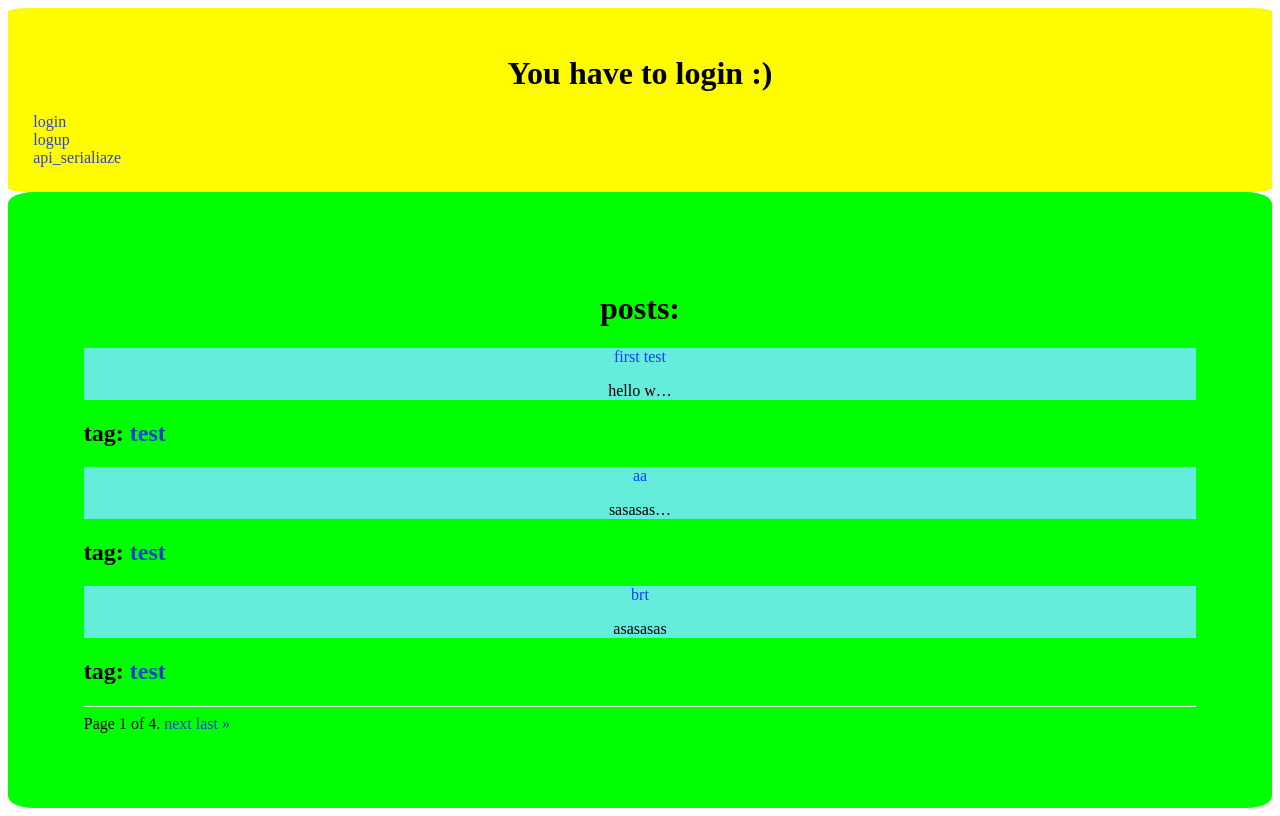
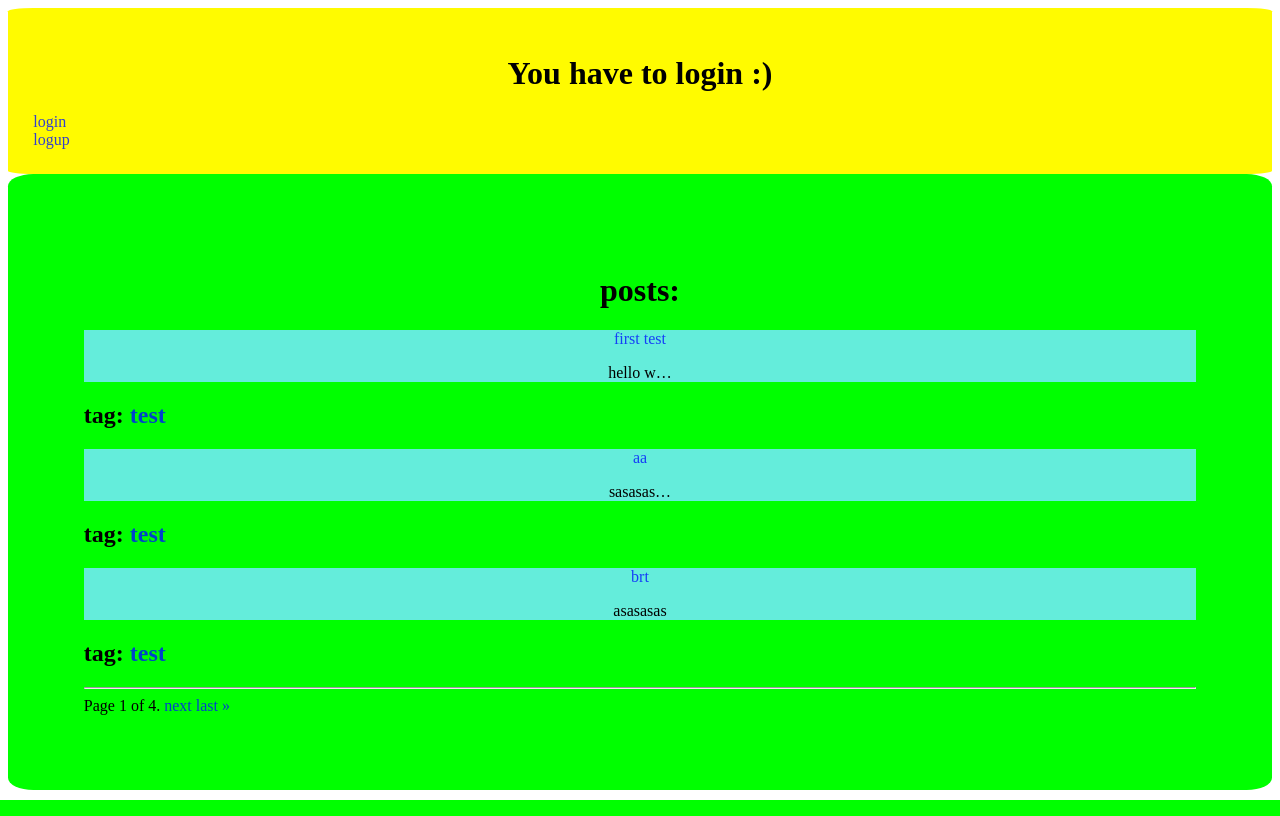
Before and after one commit to amirmmd9/mysite, a Django app: page / in a window 1280 px wide. Run offline with Django 5.2, Linux system fonts and the light colour scheme; data comes from the database, SQL or seed files in the repository; both versions use the stored data as it was after the commit; parts of the project's set-up code (start-up, migrations or seed data) failed here and were passed over.

Commit message:
commit my file

```diff
--- a/Social_Media/point_gap/templates/index.html
+++ b/Social_Media/point_gap/templates/index.html
@@ -18,7 +18,7 @@
         <a href="{%url 'logup'%}">logup</a>
         {%endif%}
         <br>
-        <a href="{%url 'ser'%}" target="_blank">api_serialiaze</a>
+        <!-- <a href="#" target="_blank">api_serialiaze</a> -->
     </header>
     <div class="b">
         <h1 class="lk">posts:</h1>
--- a/Social_Media/point_gap/urls.py
+++ b/Social_Media/point_gap/urls.py
@@ -1,11 +1,13 @@
-from django.urls import path
+from django.urls import path,include
 from . import views
+from rest_framework.routers import DefaultRouter
+
+router = DefaultRouter()
+router.register('',views.Api_view)
 
 urlpatterns = [
     path('',views.index,name='index'),
     path("<int:id>/<str:title>/", views.post_detail, name="post_detail"),
-    path('serialiaze/',views.serialiaze_m,name = 'ser'),
-    path('cbv/',views.Api_dl.as_view()),
     path('logup_page/',views.logup_m,name='logup'),
     path('login_page/',views.login_a,name='login_page'),
     path('logout/',views.logout_a,name='logout'),
@@ -13,4 +15,5 @@
     path('<str:tag_slug>/',views.index,name = "index_tag"),
     path('point_gap/profile/',views.profile,name='prof'),
     path('point_gap/addpost/',views.addpost,name='addpost'),
+    path('point_gap/viewsets/',include(router.urls)),
 ]
--- a/Social_Media/point_gap/views.py
+++ b/Social_Media/point_gap/views.py
@@ -6,14 +6,14 @@
 from django.shortcuts import redirect, render,get_object_or_404
 from . import serialiazers
 from rest_framework.response import Response
-from rest_framework import status
+from rest_framework import status,viewsets
 from django.contrib.auth import login,logout,authenticate
 from django.contrib.auth.models import User
 from . import forms
 from django.contrib.auth.decorators import login_required
 from taggit.models import Tag
 from django.core.paginator import Paginator
-from rest_framework.views import APIView
+
 
 def index(request,tag_slug=None):
     if tag_slug:
@@ -39,11 +39,9 @@
     }
     return render(request,'detail.html',query)
 #serialiaze
-@api_view(['GET'])
-def serialiaze_m(request : Request):
-    obj = models.Post.objects.order_by('status').all()
-    serialiaze_obj = serialiazers.Serialiaze_M(obj,many = True)
-    return Response(serialiaze_obj.data,status.HTTP_200_OK)
+class Api_view(viewsets.ModelViewSet):
+    queryset = models.Post.objects.all()
+    serializer_class = serialiazers.Serialiaze_M
 #--------------------------------
 def logup_m(request):
     if request.method == 'POST':
@@ -59,18 +57,7 @@
         form_m = forms.Logup_Form()
     return render(request,'logup.html',{'form':form_m})
 
-class Api_dl(APIView):
-    def get(self,request:Request):
-        obj = models.Post.objects.order_by('status').all()
-        serialiaze_obj = serialiazers.Serialiaze_M(obj,many = True)
-        return Response(serialiaze_obj.data,status.HTTP_200_OK)
-    def post(self,request:Request):
-        serialiaze = serialiazers.Serialiaze_M(data = request.data)
-        if serialiaze.is_valid():
-            serialiaze.save()
-            return Response(serialiaze.data,status.HTTP_201_CREATED)
-        else:
-            return Response(None,status.HTTP_400_BAD_REQUEST)
+
 
 
 
```
Also changed, not shown: Social_Media/db.sqlite3.
